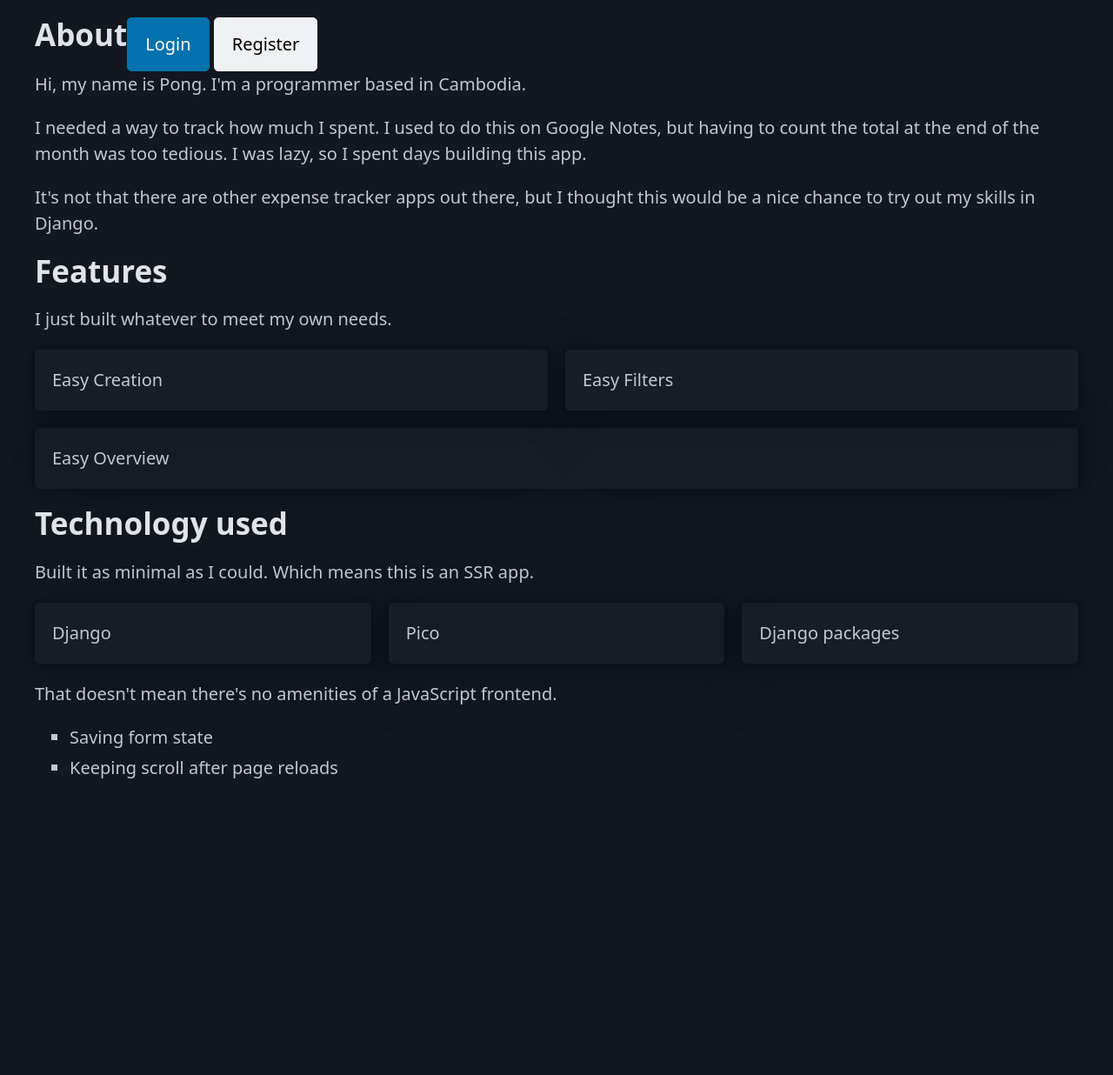
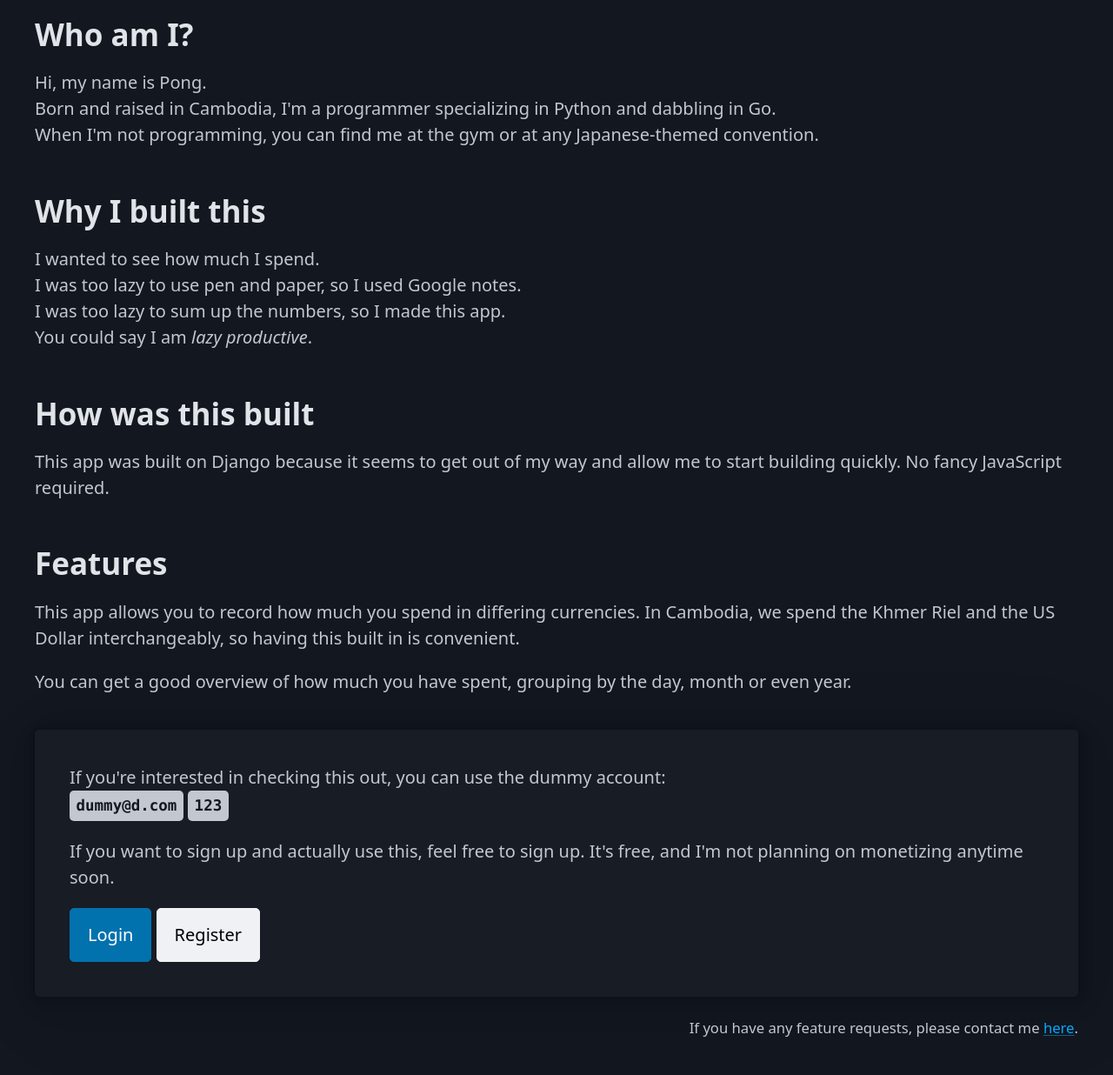
Before and after one commit to N1V33R4/counter, a Django app: page / in a window 1280 px wide. Shown: the part 135-1371 px from the top of the page at 87% size. Before the commit the page ends 1030 px from the top, so only its background shows below. Run offline with Django 5.2, Linux system fonts and the light colour scheme; parts of the project's set-up code (start-up, migrations or seed data) failed here and were passed over; some libraries are stand-ins or nearby versions.

Commit message:
Added about, summary filter and ignore

```diff
--- a/expense/templates/expense/base.html
+++ b/expense/templates/expense/base.html
@@ -38,6 +38,9 @@
     .sum {
       flex-wrap: wrap;
       column-gap: 1rem;
+    }
+    .g-0\.5 {
+      gap: .5rem;
     }
     .justify-between {
       justify-content: space-between;
@@ -91,6 +94,18 @@
     }
     .f-s-1\.25 {
       font-size: 1.25rem;
+    }
+    .decor-none {
+      text-decoration: none;
+    }
+    .float-r {
+      float: right;
+    }
+    .pos-r {
+      position: relative;
+    }
+    .z-1 {
+      z-index: 1;
     }
 
 
--- a/expense/templates/expense/home.html
+++ b/expense/templates/expense/home.html
@@ -4,39 +4,49 @@
 
 {% block main %}
 <section>
-  <div class="d-flex">
-    <h2>About</h2>
+  <h2>Who am I?</h2>
+  <p>
+    Hi, my name is Pong. <br>
+    Born and raised in Cambodia, I'm a programmer specializing in Python and dabbling in Go. <br>
+    When I'm not programming, you can find me at the gym or at any Japanese-themed convention.
+  </p>
+
+  <h2>Why I built this</h2>
+  <p>
+    I wanted to see how much I spend. <br>
+    I was too lazy to use pen and paper, so I used Google notes. <br>
+    I was too lazy to sum up the numbers, so I made this app. <br>
+    You could say I am <i>lazy productive</i>.
+  </p>
+
+  <h2>How was this built</h2>
+  <p>
+    This app was built on Django because it seems to get out of my way and allow me to start building quickly. No fancy JavaScript required.
+  </p>
+
+  <h2>Features</h2>
+  <p>This app allows you to record how much you spend in differing currencies. In Cambodia, we spend the Khmer Riel and the US Dollar interchangeably, so having this built in is convenient.</p>
+  <p>You can get a good overview of how much you have spent, grouping by the day, month or even year.</p>
+
+  <article class="m-t-2 p-2">
+    <p>
+      If you're interested in checking this out, you can use the dummy account: <br>
+      <kbd>dummy@d.com</kbd>
+      <kbd>123</kbd>
+    </p>
+
+    <p>
+      If you want to sign up and actually use this, feel free to sign up. It's free, and I'm not planning on monetizing anytime soon.
+    </p>
+
     <div>
       <a role="button" href="{% url "account_login" %}">Login</a>
       <a role="button" href="{% url "account_signup" %}" class="contrast">Register</a>
     </div>
-  </div>
-  <p>Hi, my name is Pong. I'm a programmer based in Cambodia.</p>
-  <p>I needed a way to track how much I spent. I used to do this on Google Notes, but having to count the total at the end of the month was too tedious. I was lazy, so I spent days building this app.</p>
-  <p>It's not that there are other expense tracker apps out there, but I thought this would be a nice chance to try out my skills in Django.</p>
+  </article>
 </section>
-<section>
-  <h2>Features</h2>
-  <p>I just built whatever to meet my own needs.</p>
-  <div class="grid">
-    <article>Easy Creation</article>
-    <article>Easy Filters</article>
-  </div>
-  <article>Easy Overview</article>
-</section>
-<section>
-  <h2>Technology used</h2>
-  <p>Built it as minimal as I could. Which means this is an SSR app.</p>
-  <div class="grid">
-    <article>Django</article>
-    <article>Pico</article>
-    <article>Django packages</article>
-  </div>
 
-  <p>That doesn't mean there's no amenities of a JavaScript frontend.</p>
-  <ul>
-    <li>Saving form state</li>
-    <li>Keeping scroll after page reloads</li>
-  </ul>
+<section class="align-r">
+  <small>If you have any feature requests, please contact me <a href="https://github.com/N1V33R4" target="_blank">here</a>.</small>
 </section>
 {% endblock main %}
```
Also changed, not shown: expense/forms.py (+17 -0 lines), expense/templates/expense/summary.html (+25 -7 lines), 1 other file.
